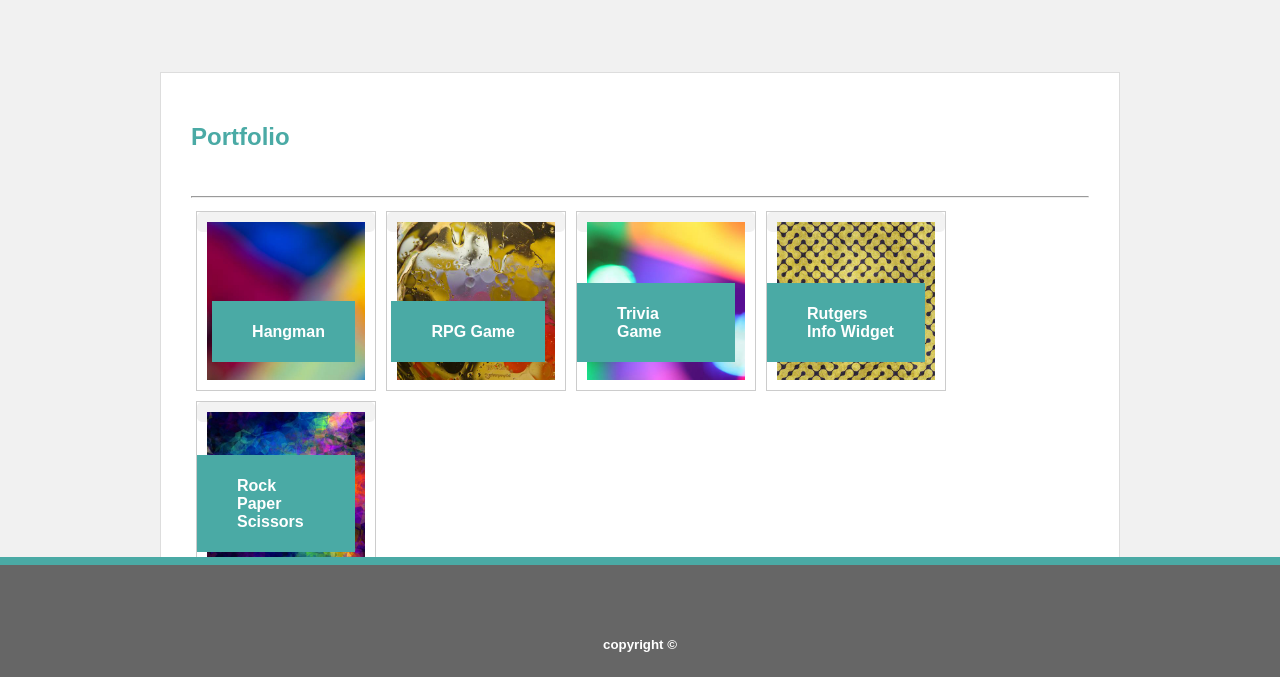
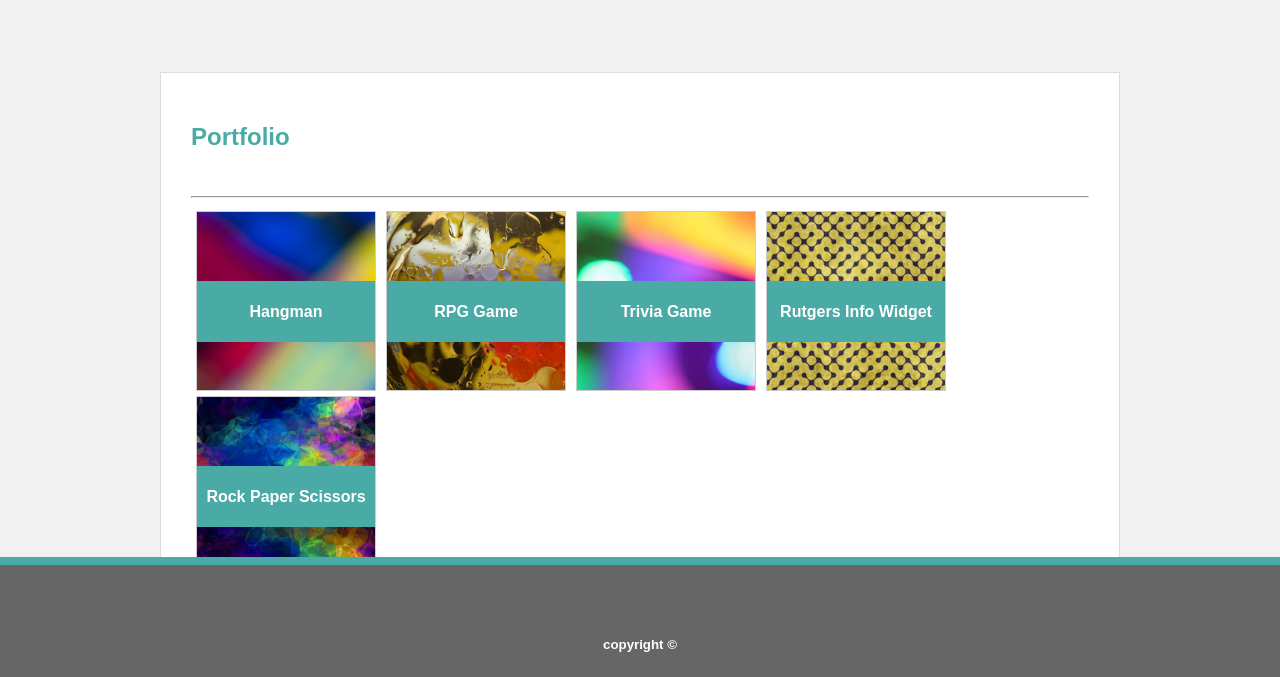
Before and after one commit to Kell-B/Basic-Portfolio, a plain HTML site: page portfolio.html in a window 1280 px wide. Shown: the part 123-800 px from the top of the page. Drawn offline with Linux system fonts and the light colour scheme.

Commit message:
fixed portfolio img formatting

```diff
--- a/assets/css/style.css
+++ b/assets/css/style.css
@@ -155,7 +155,9 @@ input[type=submit]:hover {
 .container {
 	border-radius: 5px;
 	background-color: #f2f2f2;
-	padding: 10px;
+	padding: 0px;
+	padding-bottom: 0px;
+	margin-bottom: 0px;
 }
 
 /* Clear floats after the columns */
@@ -169,6 +171,7 @@ input[type=submit]:hover {
 
 div.gallery {
 	margin: 5px;
+	margin-bottom: 0px;
 	border: 1px solid #ccc;
 	float: left;
 	width: 180px;
@@ -179,6 +182,8 @@ div.gallery:hover {
 }
 
 div.gallery img {
+	padding-bottom: 0px;
+	margin-bottom: 0px;
 	width: 100%;
 	height: auto;
 }
@@ -195,10 +200,10 @@ div.desc {
 
 .text-block {
 	position: absolute;
+	width: 100%;
 	bottom: -130px;
-	right: 20px;
 	background-color: #4aaaa5;
 	color: white;
-	padding-left: 40px;
-	padding-right: 30px;
+	margin-left: 0px;
+	text-align: center;
 }
--- a/portfolio.html
+++ b/portfolio.html
@@ -22,6 +22,7 @@
 
     <section>
     <div class="row">
+
         <div class="leftcolumn">
             <div class="card">
 
@@ -75,12 +76,13 @@
 
                         <div class="gallery">
                             <div class="container">
+                                <div class="text-block">
+                                    <h4>Rock Paper Scissors</h4>
+                                </div>
                                 <a target="_blank" href="">
                                     <img src="assets/images/abstract5.jpg" alt="Abstarct 5" width="600" height="400" style="width: 100%;">
                                 </a>
-                                    <div class="text-block">
-                                        <h4>Rock Paper Scissors</h4>
-                                    </div>
+
                             </div>
                         </div>
 
```
Also changed, not shown: index.html (+1 -4 lines).
